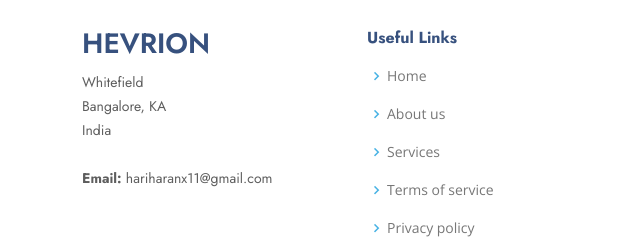
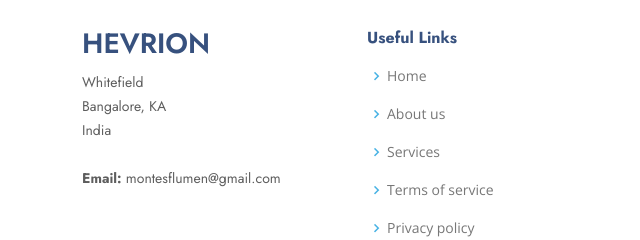
Before and after one commit to hariharancse11/hevrion_web, a plain HTML site: page index.html in a window 1280 px wide. Shown: the part 5113-5353 px from the top of the page, 0-640 px from the left. Drawn offline with nearby package versions, Linux system fonts and the light colour scheme.

Commit message:
Update index.html

```diff
--- a/index.html
+++ b/index.html
@@ -766,7 +766,7 @@
               Bangalore, KA<br>
               India <br><br>
              <!-- <strong>Phone:</strong> +1 5589 55488 55<br>-->
-              <strong>Email:</strong> hariharanx11@gmail.com<br>
+              <strong>Email:</strong> montesflumen@gmail.com<br>
             </p>
           </div>
 
```
